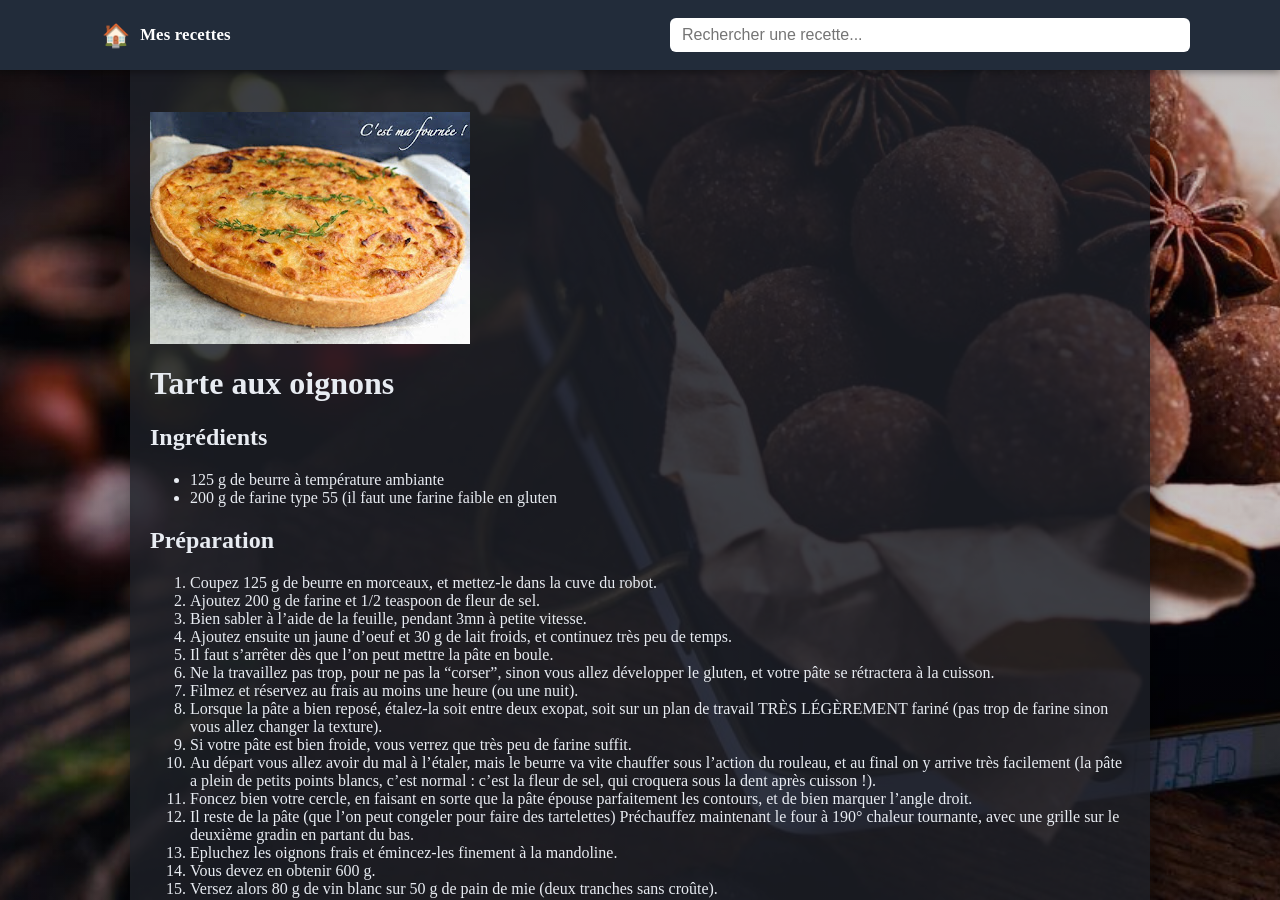
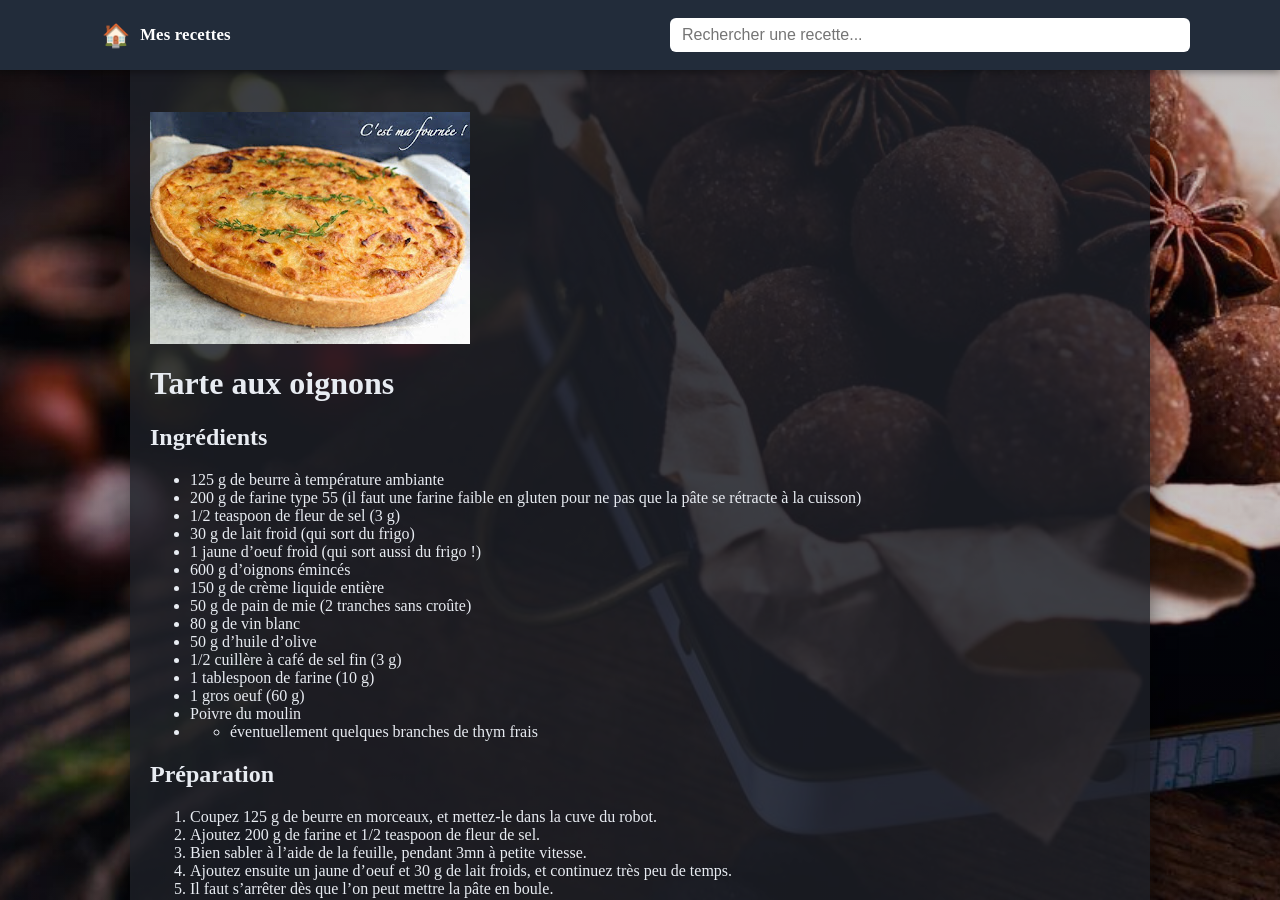
Before and after one commit to phlered/recettes, a Jekyll site: the page built from _recettes/tarte_aux_oignons.md, in a window 1280 px wide and 900 px high. Built offline with Jekyll 4.4.1, drawn with Linux system fonts in a browser that asks for light colours.

Commit message:
Ajout recette Tarte aux oignons

```diff
--- a/_recettes/tarte_aux_oignons.md
+++ b/_recettes/tarte_aux_oignons.md
@@ -6,7 +6,20 @@ date: "2025-12-23"
 image: "{{ site.baseurl }}/images/tarte_aux_oignons.jpg"
 ingredients:
   - "125 g de beurre à température ambiante"
-  - "200 g de farine type 55 (il faut une farine faible en gluten"
+  - "200 g de farine type 55 (il faut une farine faible en gluten pour ne pas que la pâte se rétracte à la cuisson)"
+  - "1/2 teaspoon de fleur de sel (3 g)"
+  - "30 g de lait froid (qui sort du frigo)"
+  - "1 jaune d'oeuf froid (qui sort aussi du frigo !)"
+  - "600 g d'oignons émincés"
+  - "150 g de crème liquide entière"
+  - "50 g de pain de mie (2 tranches sans croûte)"
+  - "80 g de vin blanc"
+  - "50 g d'huile d'olive"
+  - "1/2 cuillère à café de sel fin (3 g)"
+  - "1 tablespoon de farine (10 g)"
+  - "1 gros oeuf (60 g)"
+  - "Poivre du moulin"
+  - "+ éventuellement quelques branches de thym frais"
 ---
 ![illustration de la recette]({{ site.baseurl }}/images/tarte_aux_oignons.jpg)
 
@@ -15,7 +28,20 @@ ingredients:
 ## Ingrédients
 
 - 125 g de beurre à température ambiante
-- 200 g de farine type 55 (il faut une farine faible en gluten
+- 200 g de farine type 55 (il faut une farine faible en gluten pour ne pas que la pâte se rétracte à la cuisson)
+- 1/2 teaspoon de fleur de sel (3 g)
+- 30 g de lait froid (qui sort du frigo)
+- 1 jaune d'oeuf froid (qui sort aussi du frigo !)
+- 600 g d'oignons émincés
+- 150 g de crème liquide entière
+- 50 g de pain de mie (2 tranches sans croûte)
+- 80 g de vin blanc
+- 50 g d'huile d'olive
+- 1/2 cuillère à café de sel fin (3 g)
+- 1 tablespoon de farine (10 g)
+- 1 gros oeuf (60 g)
+- Poivre du moulin
+- + éventuellement quelques branches de thym frais
 
 ## Préparation
 
```
